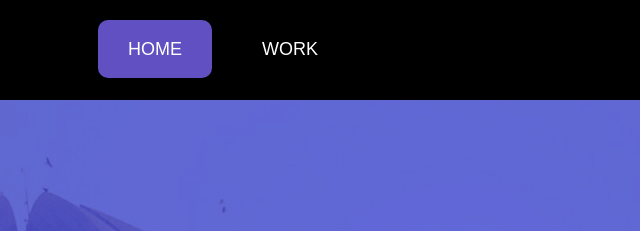
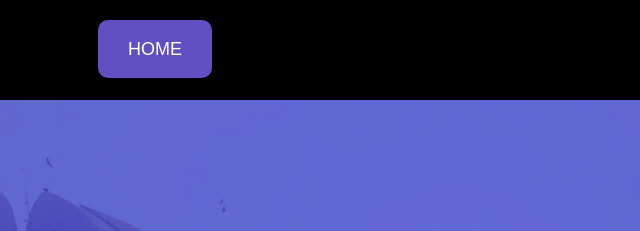
Before and after one commit to aakashgill/aakashgill.github.io, a plain HTML site: page index.html in a window 1280 px wide. Shown: the top 231 px of the page, 417-1057 px from the left. Drawn offline with Linux system fonts and the light colour scheme.

Commit message:
removed work for now

```diff
--- a/index.html
+++ b/index.html
@@ -12,7 +12,6 @@
 		<nav class="navigation">
 			<ul class="primary-ul">
 				<li><a href="#about" class="active">Home</a></li>
-				<li><a href="#work">Work</a></li>
 			</ul>
 		</nav>
 	</header>
```
